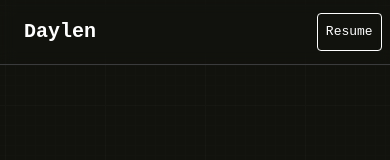
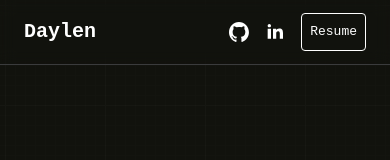
Before and after one commit to notDuckk/portfolio, a React (Vite) app: page / in a window 390 px wide. Shown: the top 160 px of the page. Built offline with nearby package versions, Linux system fonts and the light colour scheme.

Commit message:
fixing responsivness issues with navbar

```diff
--- a/src/components/Navbar.tsx
+++ b/src/components/Navbar.tsx
@@ -12,15 +12,15 @@ function Navbar() {
             <nav className=" w-full p-2 ml-auto mr-auto fixed top-0 backdrop-blur  border-b-[.08em] border-[#3A3B3C] flex justify-between ">
 
                 <div className="h-12 items-center px-4  flex gap-4">
-                    <h3 className="text-white text-xl dark:text-white font-bold ">Daylen</h3>
-                    <div className="flex items-center gap-4 max-md:invisible ">
+                    <h3 className="text-white text-xl font-bold ">Daylen</h3>
+                    <div className="flex items-center gap-4 max-md:hidden ">
                     <button onClick={() => scrollToSection("about")} className="text-white text-base ">// about</button>
                     <button onClick={() => scrollToSection("projects")} className="text-white text-base">// projects</button>
                     </div>
                 </div>
-                <div className="h-12 flex items-center gap-4 px-4">
+                <div className="h-12 flex items-center gap-4 px-4 flex-shrink-0">
                     <a href="https://github.com/notDuckk" target="_blank">
-                        <img alt="github link" className="h-5 w-5 max-lg:w-5  " src={"src/assets/github.svg"}/>
+                        <img alt="github link" className="h-5 w-5  " src={"src/assets/github.svg"}/>
                     </a>
                     <a href="https://www.linkedin.com/in/daylen-francis-bb9090258/" target="_blank">
                         <img alt="linkedin link" className="h-5 w-5 " src={"src/assets/linkedin.svg"}/>
```
